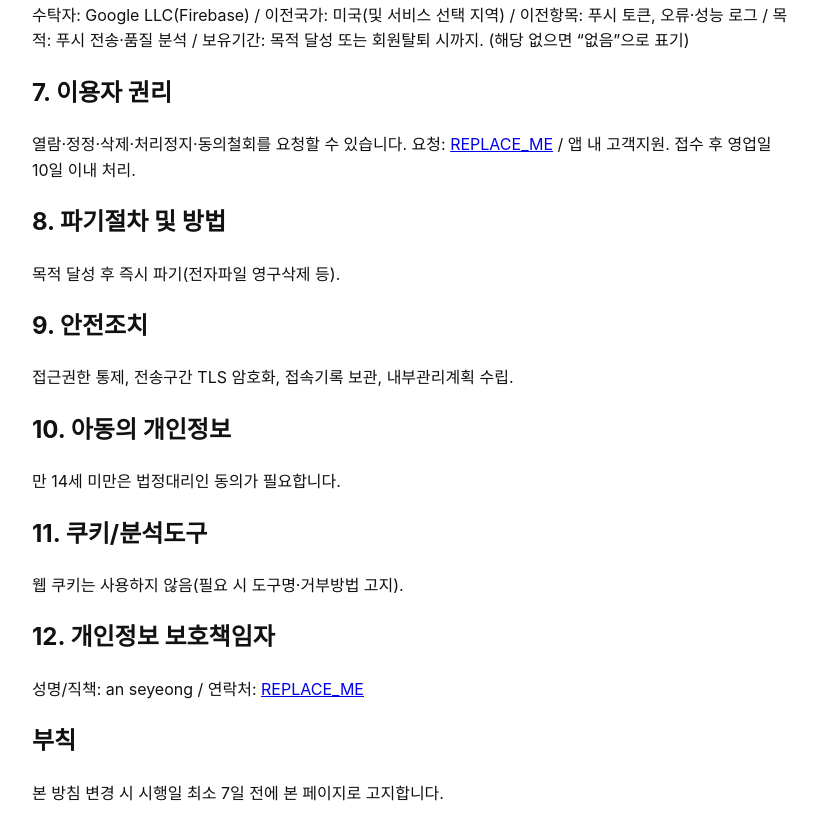
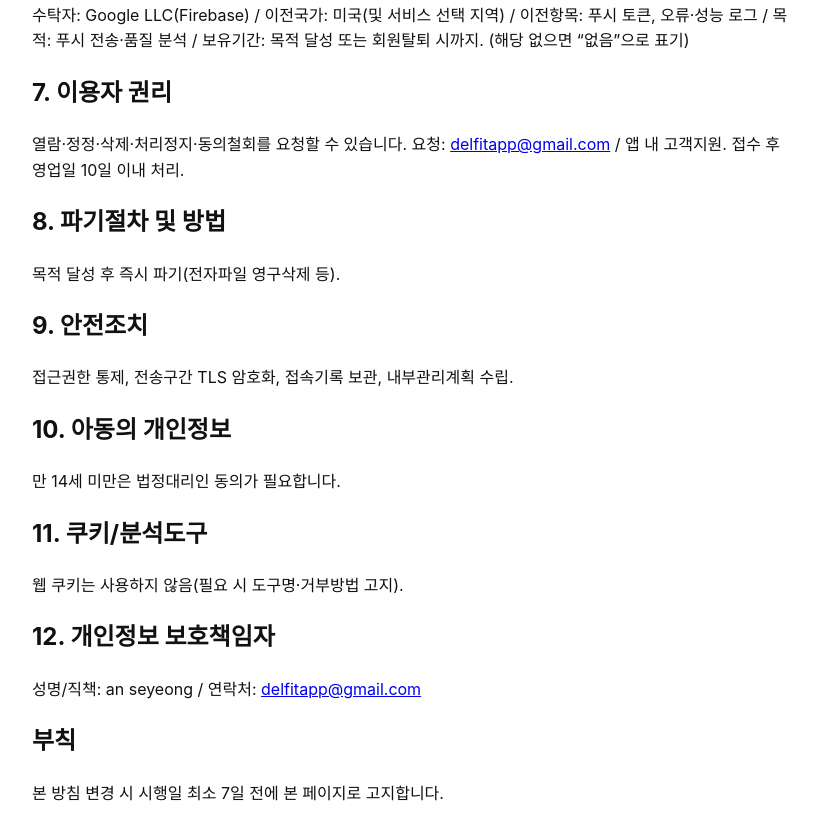
Before and after one commit to sengpari/delfit-app-site, a plain HTML site: page privacy.html in a window 1280 px wide. Shown: the part 812-1652 px from the top of the page, without its empty margins (228-1044 px from the left). Drawn offline with Linux system fonts and the light colour scheme.

Commit message:
Update privacy.html

```diff
--- a/privacy.html
+++ b/privacy.html
@@ -33,7 +33,7 @@
 
 <h2>7. 이용자 권리</h2>
 <p>열람·정정·삭제·처리정지·동의철회를 요청할 수 있습니다.
-요청: <a href="mailto:REPLACE_ME">REPLACE_ME</a> / 앱 내 고객지원. 접수 후 영업일 10일 이내 처리.</p>
+요청: <a href="mailto:delfitapp@gmail.com">delfitapp@gmail.com</a> / 앱 내 고객지원. 접수 후 영업일 10일 이내 처리.</p>
 
 <h2>8. 파기절차 및 방법</h2>
 <p>목적 달성 후 즉시 파기(전자파일 영구삭제 등).</p>
@@ -48,7 +48,7 @@
 <p>웹 쿠키는 사용하지 않음(필요 시 도구명·거부방법 고지).</p>
 
 <h2>12. 개인정보 보호책임자</h2>
-<p>성명/직책: an seyeong / 연락처: <a href="mailto:REPLACE_ME">REPLACE_ME</a></p>
+<p>성명/직책: an seyeong / 연락처: <a href="mailto:delfitapp@gmail.com">delfitapp@gmail.com</a></p>
 
 <h2>부칙</h2>
 <p>본 방침 변경 시 시행일 최소 7일 전에 본 페이지로 고지합니다.</p>
```
